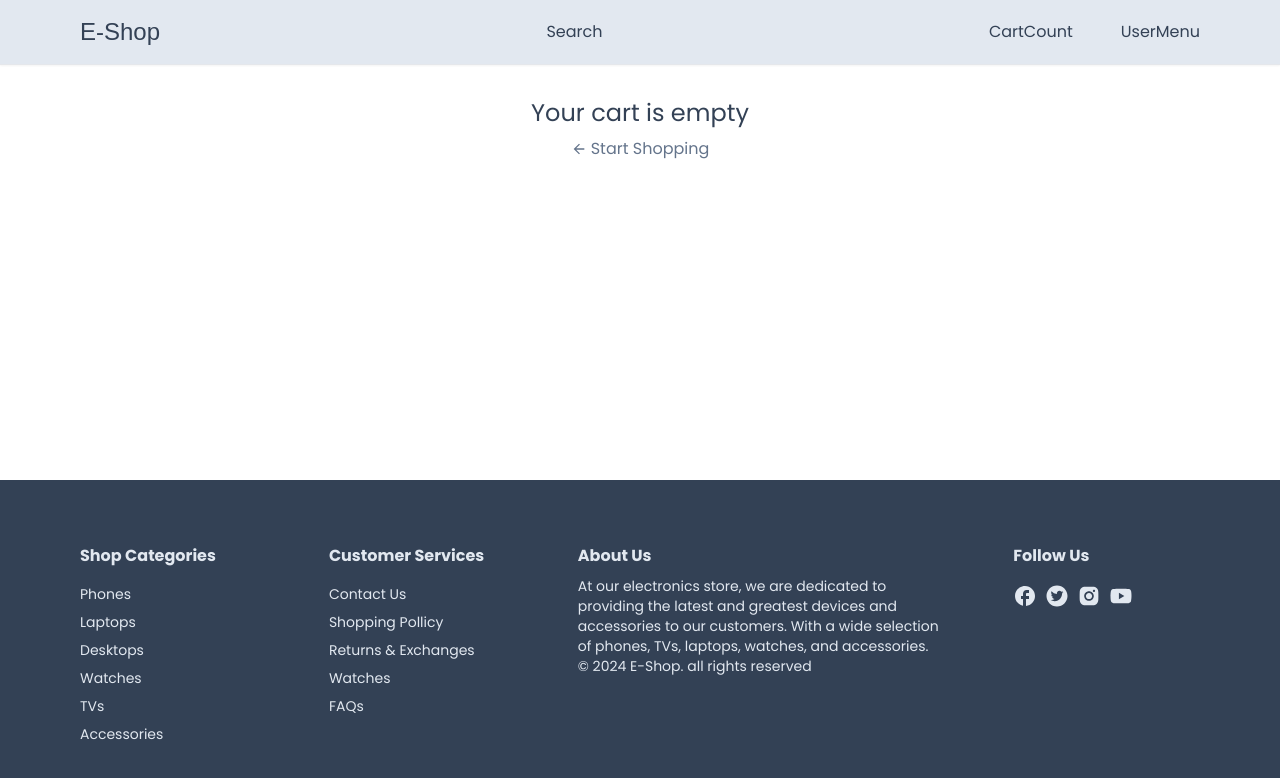
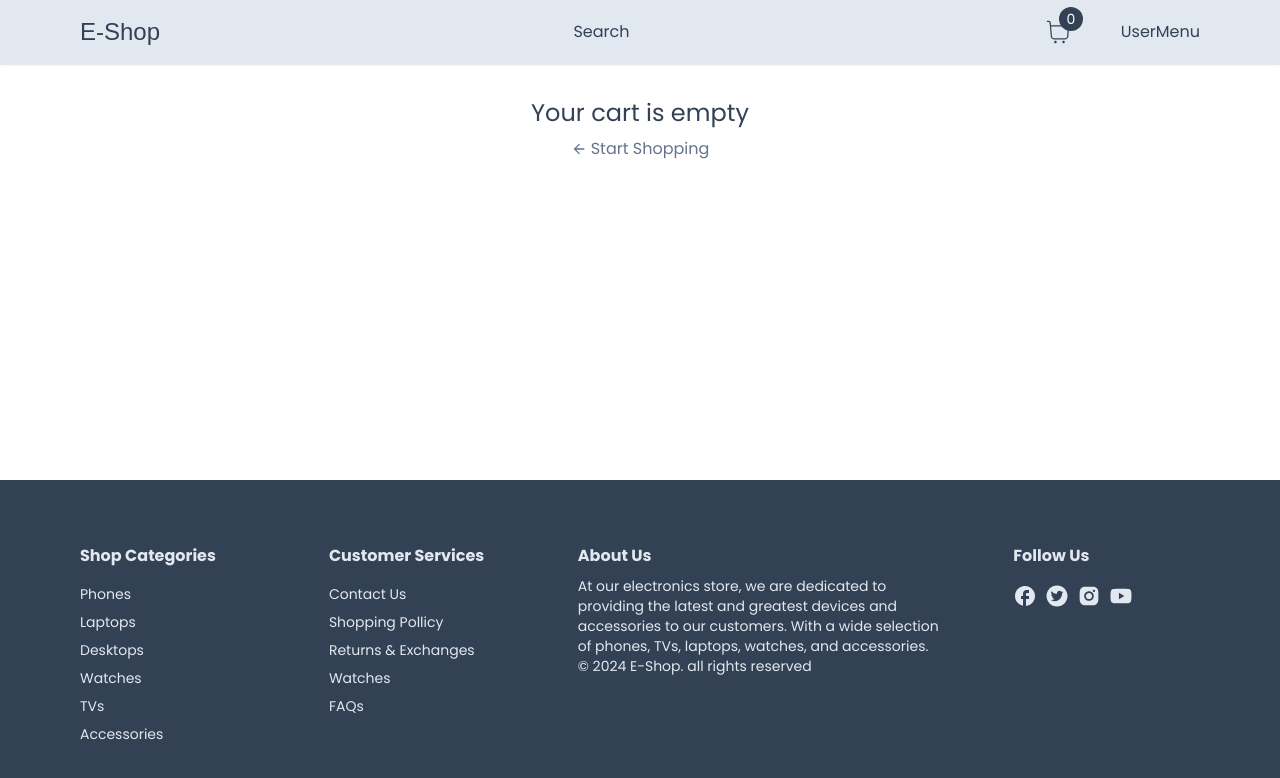
Before and after one commit to Alek30k/E-shop, a Next.js app: page /cart in a window 1280 px wide. Shown: the top 778 px of the page. Built offline with nearby package versions, Linux system fonts and the light colour scheme; a web font is replaced by a local one.

Commit message:
last commit

```diff
--- a/app/components/nav/CartCount.tsx
+++ b/app/components/nav/CartCount.tsx
@@ -1,13 +1,26 @@
+"use client";
+
+import { useCart } from "@/hooks/useCart";
 import { useRouter } from "next/navigation";
+import { CiShoppingCart } from "react-icons/ci";
 
 const CartCount = () => {
+  const { cartTotalQty } = useCart();
+
   const router = useRouter();
 
   return (
     <div
       className="relative cursor-pointer"
       onClick={() => router.push("/cart")}
-    ></div>
+    >
+      <div className="text-3xl">
+        <CiShoppingCart />
+      </div>
+      <span className="absolute top-[-10px] right-[-10px] bg-slate-700 text-white w-6 h-6 rounded-full flex items-center justify-center text-sm">
+        {cartTotalQty}
+      </span>
+    </div>
   );
 };
 
--- a/app/components/nav/NavBar.tsx
+++ b/app/components/nav/NavBar.tsx
@@ -1,6 +1,7 @@
 import Link from "next/link";
 import Container from "../Container";
 import { Redressed } from "next/font/google";
+import CartCount from "./CartCount";
 
 const redressed = Redressed({ subsets: ["latin"], weight: ["400"] });
 
@@ -18,7 +19,8 @@
             </Link>
             <div className="hidden md:block">Search</div>
             <div className="flex items-center gap-8 md:gap-12">
-              <div>CartCount</div>
+              <CartCount />
+
               <div>UserMenu</div>
             </div>
           </div>
```
